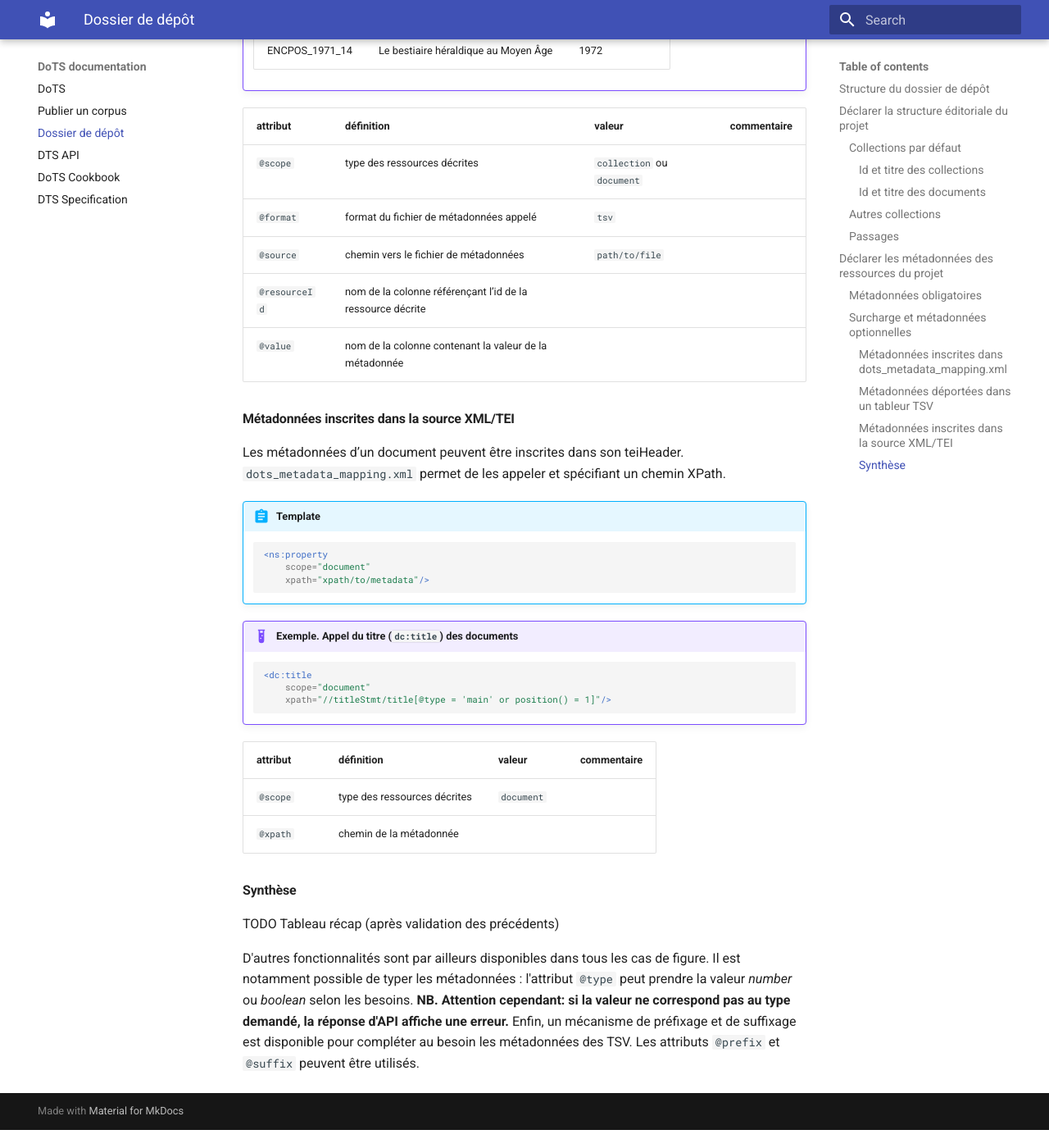
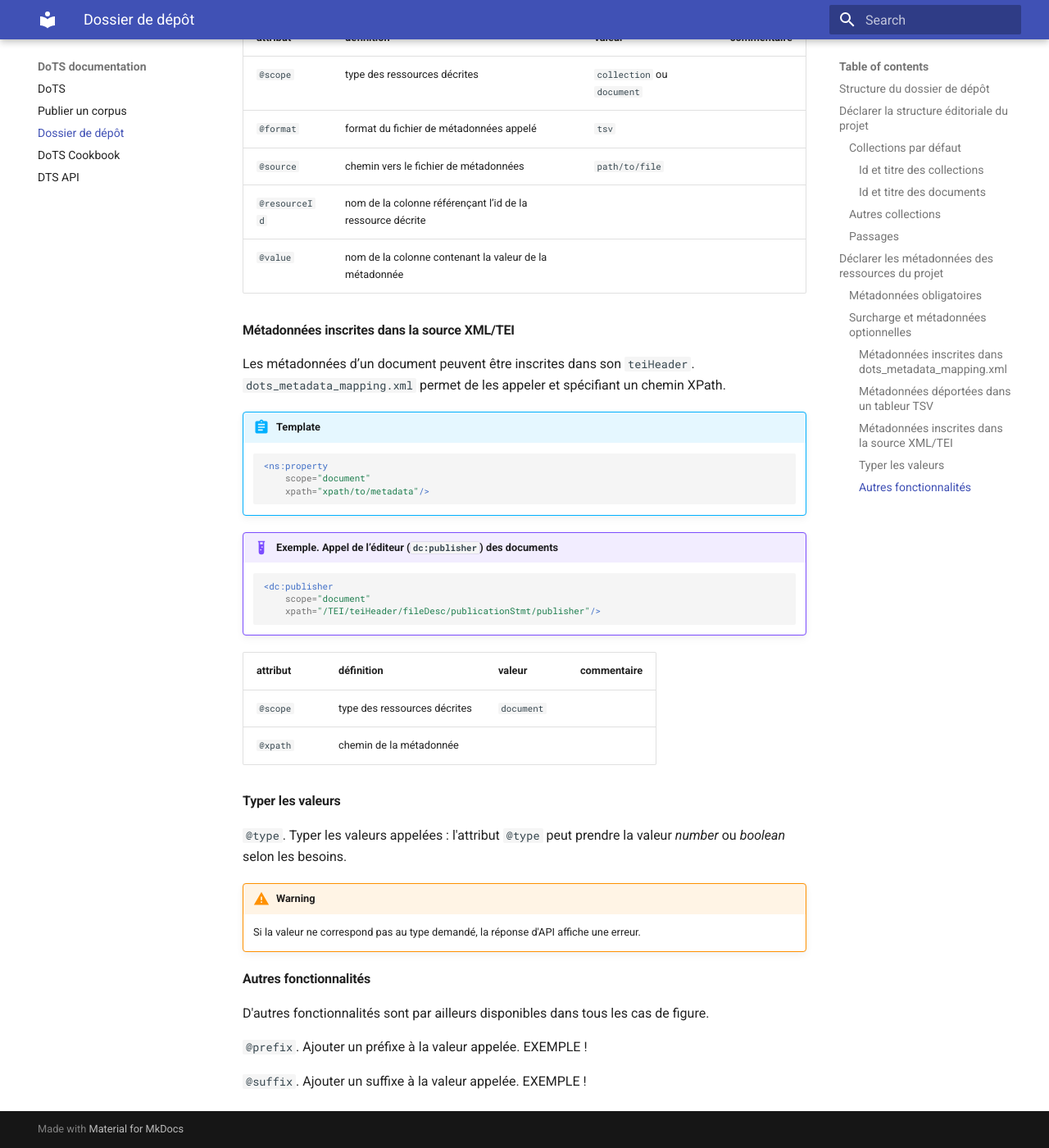
Before and after one commit to emmamorlock/dots_documentation, an MkDocs documentation site: the page built from docs/dots-project-folder.md, in a window 1280 px wide and 1400 px high, scrolled down 6410 px. Shown: the whole window at 82% size. Built offline with MkDocs 1.6.1 and Material for MkDocs 9.7.7, drawn with Linux system fonts in a browser that asks for light colours; before the commit the page ends 7788 px from its top, so only the background shows below that; some of the changed text lies outside the part shown.

Commit message:
update pour demo

````diff
--- a/docs/dots-project-folder.md
+++ b/docs/dots-project-folder.md
@@ -109,8 +109,7 @@ Pour un document, l’identifiant retenu par ordre de priorité est :
 Pour un document, le titre (`dc:title`) retenu par ordre de priorité est :
 
 1. la valeur renseignée dans `dots_metadata_mapping.xml` (optionnel) ;
-1. la valeur renseignée dans le `teiHeader`, par défaut `titleStmt/title` (optionnel) ;
-1. le nom du fichier (sans l’extension `.xml`).
+1. la valeur renseignée dans le `teiHeader`, par défaut `titleStmt/title` (optionnel).
 
 
 ### Autres collections
@@ -181,7 +180,6 @@ Titre de document (`dc:title`) :
 1. valeur référencée dans `metadata/dots_metadata_mapping.xml` (voir surcharge)
 1. valeur de `/TEI/teiHeader/fileDesc/titleStmt/title[@type='main']`
 1. valeur de `/TEI/teiHeader/fileDesc/titleStmt/title[1]`
-1. nom du fichier (sans l’extension `.xml`)
 
 
 **Pour un passage**, DTS impose la déclaration d’un identifiant. DoTS attribue automatiquement aux passages un identifiant selon la déclaration faite par l’éditeur dans l’élément `citeStructure`. L’identifiant est copié ou calculé selon la valeur de l’attribut `citeStructure/@use`.
@@ -335,7 +333,7 @@ Les métadonnées des documents et des collections peuvent être déportées dan
 
 #### Métadonnées inscrites dans la source XML/TEI
 
-Les métadonnées d’un document peuvent être inscrites dans son teiHeader. `dots_metadata_mapping.xml` permet de les appeler et spécifiant un chemin XPath.
+Les métadonnées d’un document peuvent être inscrites dans son `teiHeader`. `dots_metadata_mapping.xml` permet de les appeler et spécifiant un chemin XPath.
 
 
 !!! abstract "Template"
@@ -347,12 +345,12 @@ Les métadonnées d’un document peuvent être inscrites dans son teiHeader. `d
 	```
 
 
-!!! example "Exemple. Appel du titre (`dc:title`) des documents"
+!!! example "Exemple. Appel de l’éditeur (`dc:publisher`) des documents"
 
 	```xml
-	<dc:title
+	<dc:publisher
 		scope="document"
-		xpath="//titleStmt/title[@type = 'main' or position() = 1]"/>
+		xpath="/TEI/teiHeader/fileDesc/publicationStmt/publisher"/>
 	```
 
 |attribut|définition|valeur|commentaire|
@@ -361,11 +359,23 @@ Les métadonnées d’un document peuvent être inscrites dans son teiHeader. `d
 |`@xpath`|chemin de la métadonnée|||
 
 
-#### Synthèse
+#### Typer les valeurs
 
-TODO Tableau récap (après validation des précédents)
+
+`@type`. Typer les valeurs appelées : l'attribut `@type` peut prendre la valeur *number* ou *boolean* selon les besoins.
+
+!!! warning
+
+	Si la valeur ne correspond pas au type demandé, la réponse d'API affiche une erreur.
+
+
+
+#### Autres fonctionnalités
 
 D'autres fonctionnalités sont par ailleurs disponibles dans tous les cas de figure.
-Il est notamment possible de typer les métadonnées : l'attribut `@type` peut prendre la valeur *number* ou *boolean* selon les besoins.
-**NB. Attention cependant: si la valeur ne correspond pas au type demandé, la réponse d'API affiche une erreur.**
-Enfin, un mécanisme de préfixage et de suffixage est disponible pour compléter au besoin les métadonnées des TSV. Les attributs `@prefix` et `@suffix` peuvent être utilisés.
+
+
+`@prefix`. Ajouter un préfixe à la valeur appelée. EXEMPLE !
+
+
+`@suffix`. Ajouter un suffixe à la valeur appelée. EXEMPLE !
--- a/mkdocs.yml
+++ b/mkdocs.yml
@@ -5,9 +5,8 @@ nav:
     - DoTS: index.md
     - Publier un corpus: publishing-worflow.md
     - Dossier de dépôt: dots-project-folder.md
+    - DoTS Cookbook: cookbook.md
     - DTS API: api.md
-    - DoTS Cookbook: cookbook.md
-    - DTS Specification: https://distributed-text-services.github.io/specifications/
 
 theme:
   name: material
````
Also changed, not shown: other parts of docs/dots-project-folder.md (+3 -3 lines), docs/cookbook.md (+23 -22 lines).
